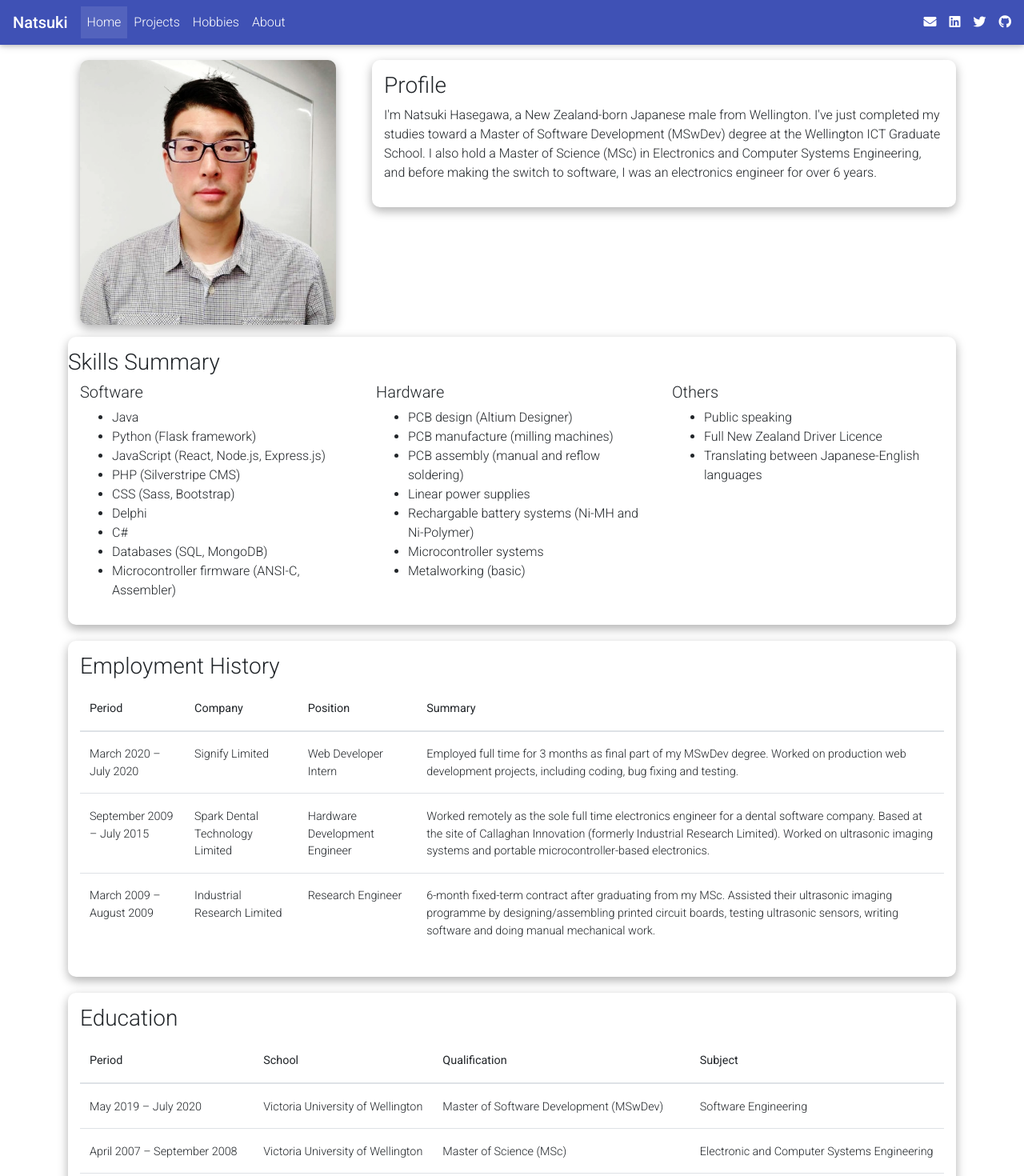
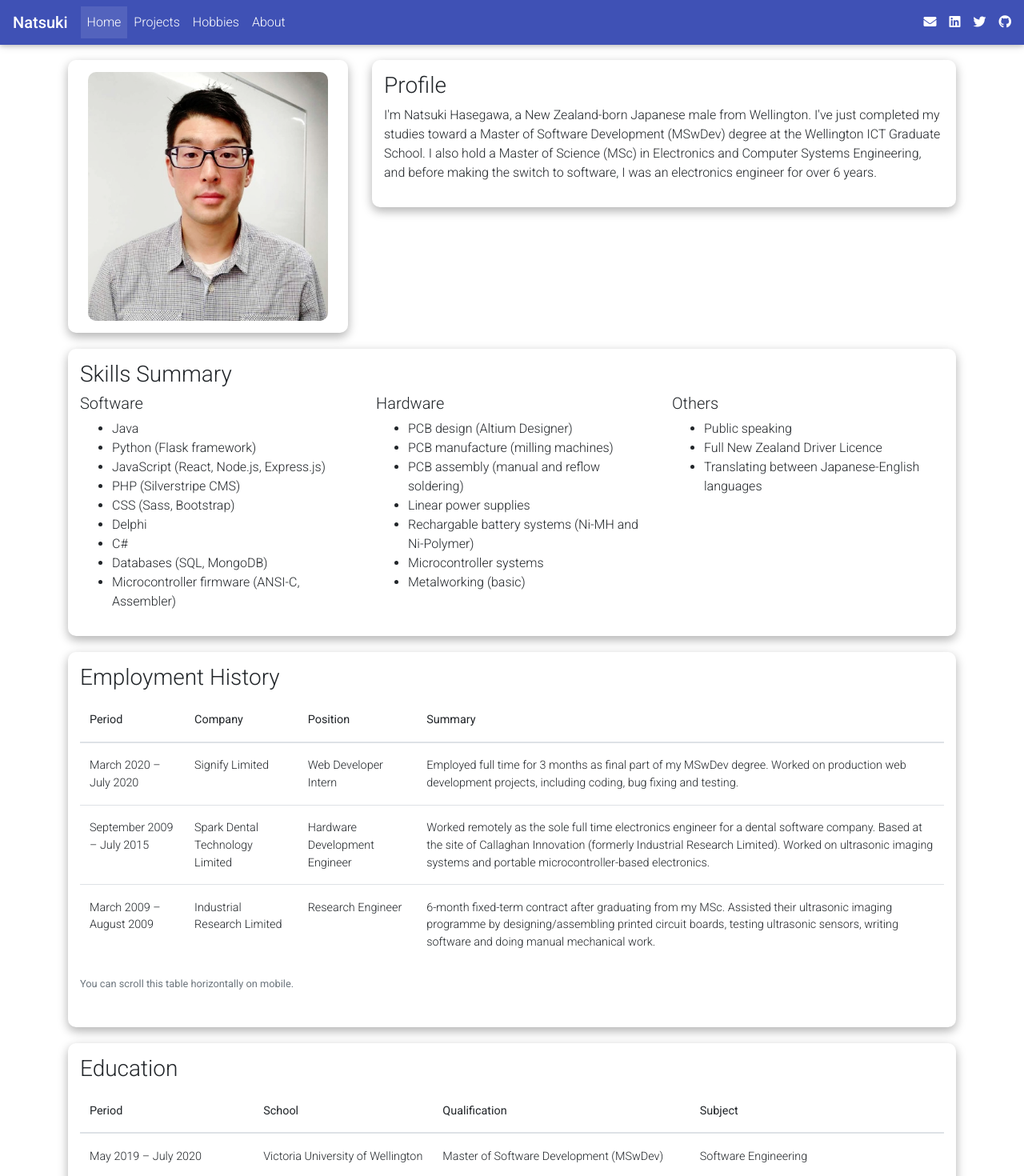
Before and after one commit to oosacker/portfoliio-site, a React (Create React App) app: page / in a window 1280 px wide. Shown: the top 1470 px of the page at 80% size. Built offline with nearby package versions, Linux system fonts and the light colour scheme.

Commit message:
fix frontpage layout

```diff
--- a/src/css/App.css
+++ b/src/css/App.css
@@ -3,24 +3,40 @@ body {
   margin-top: 75px;
 }
 
-.profile-pic {
-  width: 320px;
+/* .profile-pic {
+  width: 340px;
   border-radius: 10px;
   margin-bottom: 15px;
+} */
+img.profile-pic{
+  width: 300px;
+  border-radius: 10px;
+
+  /* padding-left: 15px; */
+
+  /* max-width: 100%; */
+  height: auto;
+  /* max-width: 50vw; */
+
+  /* border-radius: 10px; */
+  /* margin-bottom: 15px;  */
 }
 
 .profile-container-text,
 .history-container-text,
 .skills-container-text,
-.education-container-text {
+.education-container-text,
+.image-container-text {
   padding: 15px;
   border-radius: 10px;
   margin-bottom: 20px;
+
+  /* border: 2px groove indigo; */
 }
 
 .image-container {
   text-align: center;
-  padding: 0;
+  /* padding: 0; */
 }
 
 .zoom:hover {
--- a/src/pages/home.js
+++ b/src/pages/home.js
@@ -7,13 +7,16 @@ const Home = () => {
 
             <MDBRow>
 
-                <MDBCol className='image-container' xl='4' lg='12' top>
-                    <img src='/images/photo.png' className='profile-pic z-depth-1-half zoom' alt='profile'/>
+                <MDBCol className='image-container ' xl='4' lg='12' top>
+                    <div className='image-container-text z-depth-1-half zoom'>
+                        <img src='/images/photo.png' className='profile-pic ' alt='profile'/>
+                    </div>
                 </MDBCol>
 
                 <MDBCol className='profile-container' xl='8' lg='12' top>
                     <div className='profile-container-text z-depth-1-half zoom'>
                         <h3>Profile</h3>
+
                         <p>I'm Natsuki Hasegawa, a New Zealand-born Japanese male from Wellington. I've just completed my studies toward a Master of Software Development (MSwDev) degree at the Wellington ICT Graduate School. I also hold a Master of Science (MSc) in Electronics and Computer Systems Engineering, and before making the switch to software, I was an electronics engineer for over 6 years. </p>
                     </div>
                 </MDBCol>
@@ -24,12 +27,10 @@ const Home = () => {
                 <MDBCol className='skills-container'>
                     <div className='skills-container-text z-depth-1-half zoom'>
 
-                        <MDBRow>
-                            <h3>Skills Summary</h3>
-                        </MDBRow>
+                        <h3>Skills Summary</h3>
 
                         <MDBRow>
-                            <MDBCol>
+                            <MDBCol xl='4' lg='12'>
                                 <h5>Software</h5>
                                 <ul>
                                     <li>Java</li>
@@ -44,7 +45,7 @@ const Home = () => {
                                 </ul>
                             </MDBCol>
 
-                            <MDBCol>
+                            <MDBCol xl='4' lg='12'>
                                 <h5>Hardware</h5>
                                 <ul>
                                     <li>PCB design (Altium Designer)</li>
@@ -57,7 +58,7 @@ const Home = () => {
                                 </ul>
                             </MDBCol>
 
-                            <MDBCol>
+                            <MDBCol xl='4' lg='12'>
                                 <h5>Others</h5>
                                 <ul>
                                     <li>Public speaking</li>
@@ -76,8 +77,13 @@ const Home = () => {
             <MDBRow>
                 <MDBCol className='history-container'>
                     <div className='history-container-text z-depth-1-half zoom'>
+
                         <h3>Employment History</h3>
+
                         <MDBTable hover responsive>
+
+                            <caption><small>You can scroll this table horizontally on mobile.</small></caption>
+
                             <MDBTableHead>
                                 <tr>
                                     <th>Period</th>
@@ -120,8 +126,13 @@ const Home = () => {
             <MDBRow>
                 <MDBCol className='education-container'>
                     <div className='education-container-text z-depth-1-half zoom'>
+
                         <h3>Education</h3>
+
                         <MDBTable hover responsive>
+
+                            <caption><small>You can scroll this table horizontally on mobile.</small></caption>
+
                             <MDBTableHead>
                                 <tr>
                                     <th>Period</th>
```
